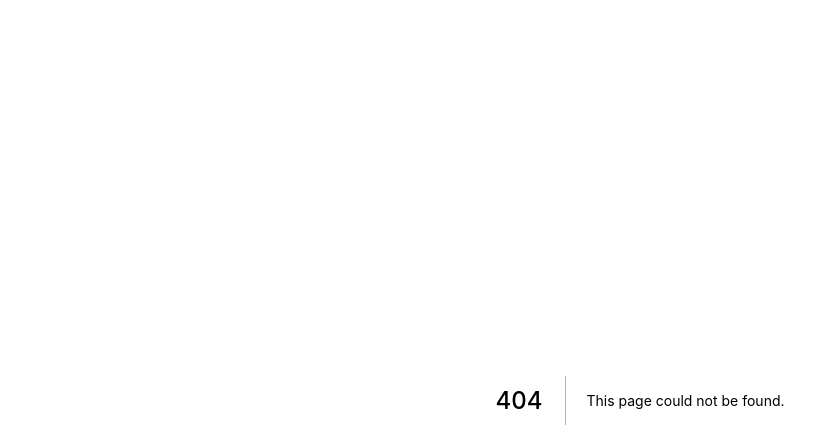
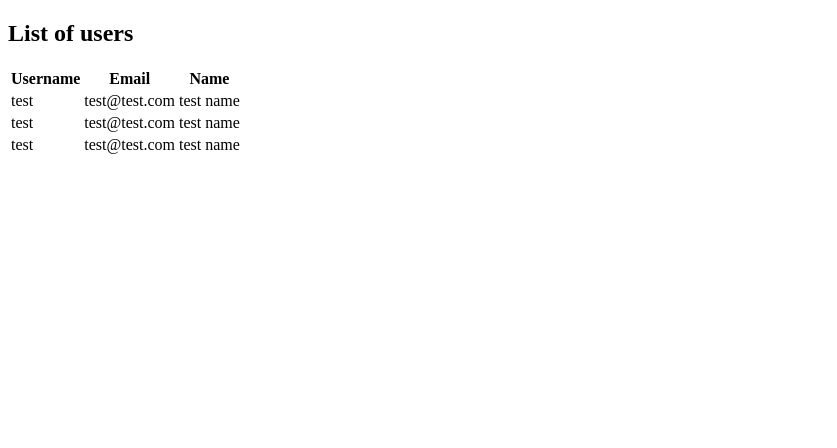
Before and after one commit to Uncle-Bens/nextjs-react-styledcomponents, a Next.js app: page /static/page in a window 1280 px wide. Before the commit this address had no page. Shown: the top 448 px of the page, without its empty margins (0-837 px from the left). Built offline with nearby package versions, Linux system fonts and the light colour scheme.

Commit message:
add static page

```diff
--- a/package.json
+++ b/package.json
@@ -5,6 +5,7 @@
     "start": "next start"
   },
   "dependencies": {
+    "axios": "^0.21.0",
     "next": "^10.0.0",
     "react": "^17.0.1",
     "react-dom": "^17.0.1",
--- /dev/null
+++ b/pages/static/page.jsx
@@ -0,0 +1,45 @@
+const users = [
+  {
+    username: 'test',
+    email: 'test@test.com',
+    name: 'test name',
+  },
+  {
+    username: 'test',
+    email: 'test@test.com',
+    name: 'test name',
+  },
+  {
+    username: 'test',
+    email: 'test@test.com',
+    name: 'test name',
+  },
+];
+
+const Users = () => (
+  <section>
+    <header>
+      <h1>List of users</h1>
+    </header>
+    <table>
+      <thead>
+        <tr>
+          <th>Username</th>
+          <th>Email</th>
+          <th>Name</th>
+        </tr>
+      </thead>
+      <tbody>
+        {users.map((user, key) => (
+          <tr key={key}>
+            <td>{user.username}</td>
+            <td>{user.email}</td>
+            <td>{user.name}</td>
+          </tr>
+        ))}
+      </tbody>
+    </table>
+  </section>
+);
+
+export default Users;
```
Also changed, not shown: 1 other file (tests, documents, lock files or other folders).
